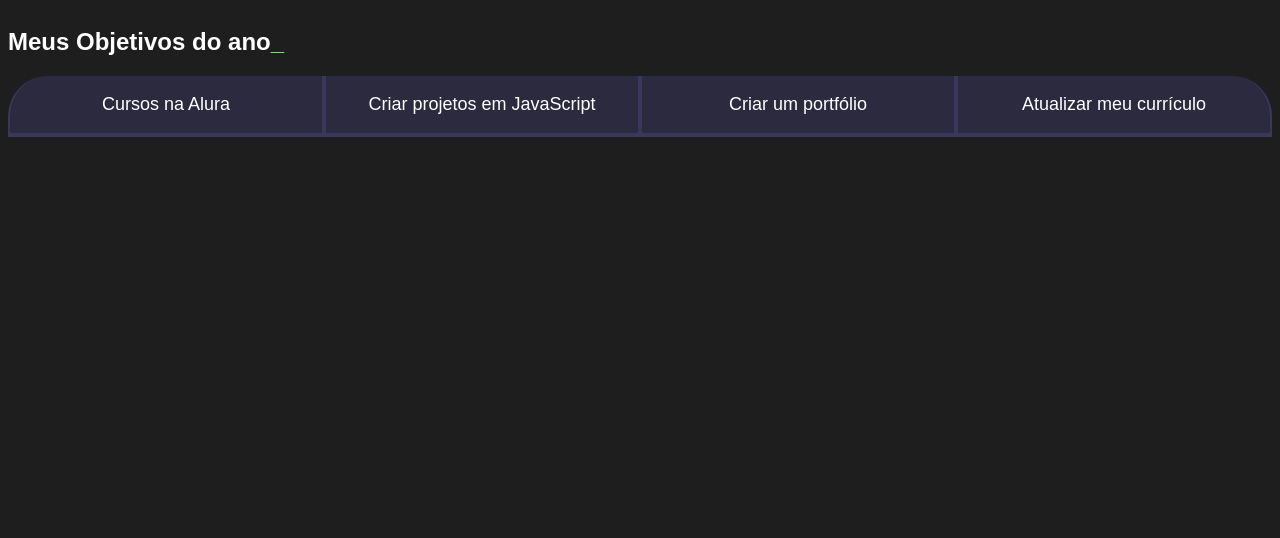
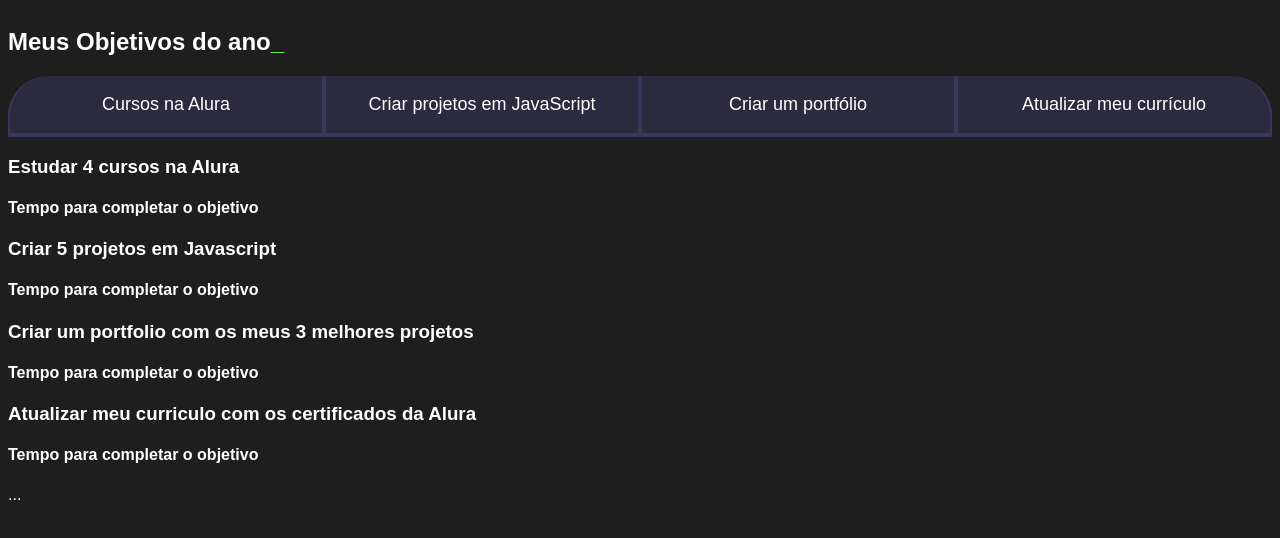
Before and after one commit to Evrrokosz1235/emilly-e-maria-loca, a plain HTML site: page index.html in a window 1280 px wide. Drawn offline with Linux system fonts and the light colour scheme.

Commit message:
Update index.html

```diff
--- a/index.html
+++ b/index.html
@@ -12,5 +12,33 @@
         <button class="botao">Criar um portfólio</button>
         <button class="botao">Atualizar meu currículo</button>
     </div>
+    <div class=»conteudo»>
+        <div class=»botoes»> </div>
+        <div class=“aba-conteudo ativo»>
+            <h3 class=»aba-conteudo-titulo-
+            principal»>Estudar 4 cursos na Alura</h3>
+            <h4 class=»aba-conteudo-titulo-
+            secundario»>Tempo para completar o objetivo</h4>
+            </div>
+            <div class=»aba-conteudo»>
+                <h3 class=»aba-conteudo-titulo-principal»>Criar
+                5 projetos em Javascript</h3>
+                <h4 class=»aba-conteudo-titulo-
+                secundario»>Tempo para completar o objetivo</h4>
+                </div>
+            <h3 class=»aba-conteudo-titulo-
+    principal»>Criar um portfolio com os meus 3 melhores projetos</h3>
+    <h4 class=»aba-conteudo-titulo-
+    secundario»>Tempo para completar o objetivo</h4>
+    </div>
+    <h3 class=»aba-conteudo-titulo-
+    principal»>Atualizar meu curriculo com os certificados da Alura</h3>
+            <h4 class=»aba-conteudo-titulo-
+            secundario»>Tempo para completar o objetivo</h4>
+            </div>
+        <div class=»abas-textos»> ... </div>
+        </div>
+        </div>
+        <script src="main.js"></script>
 </body>
 </html>
```
